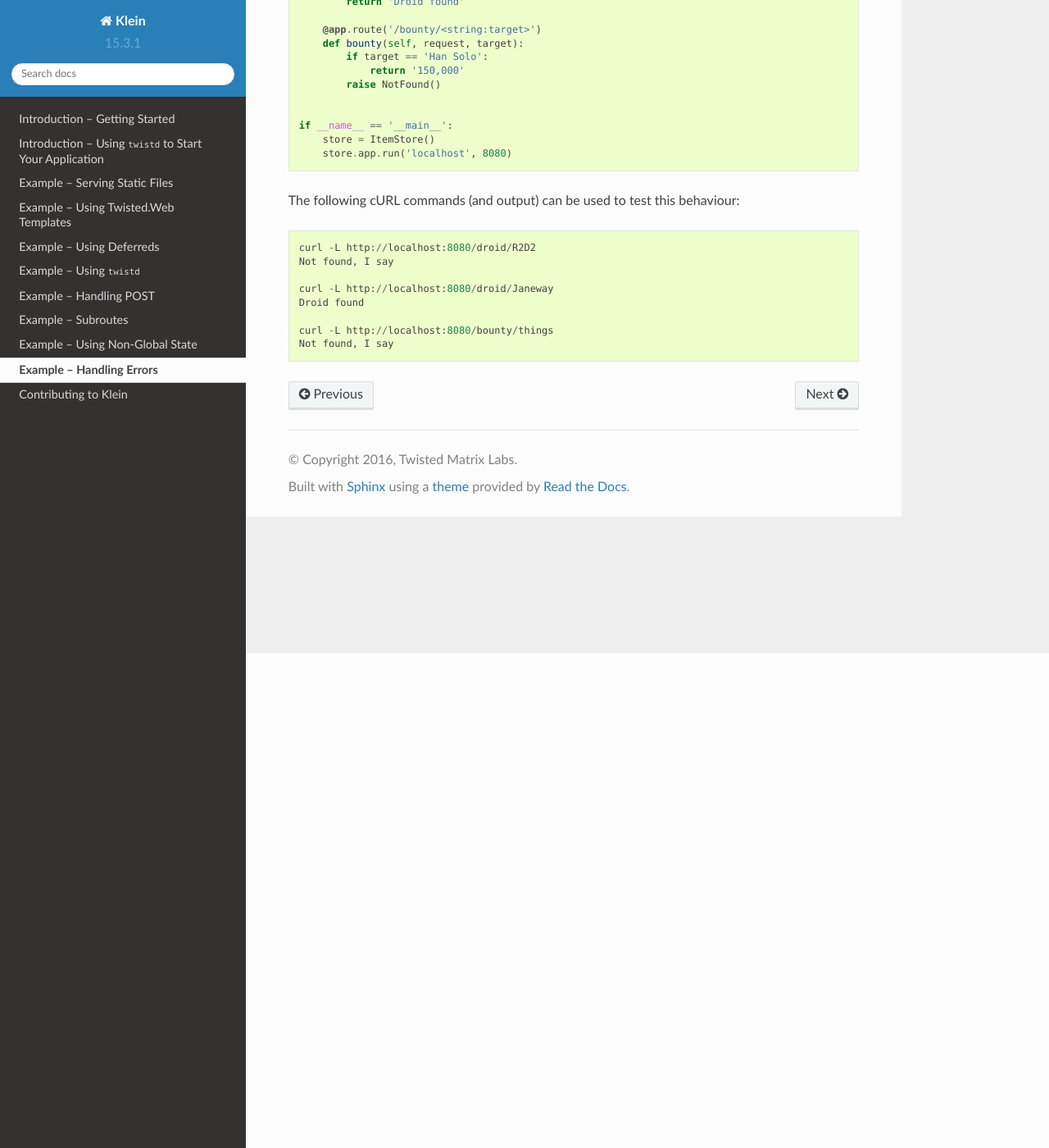
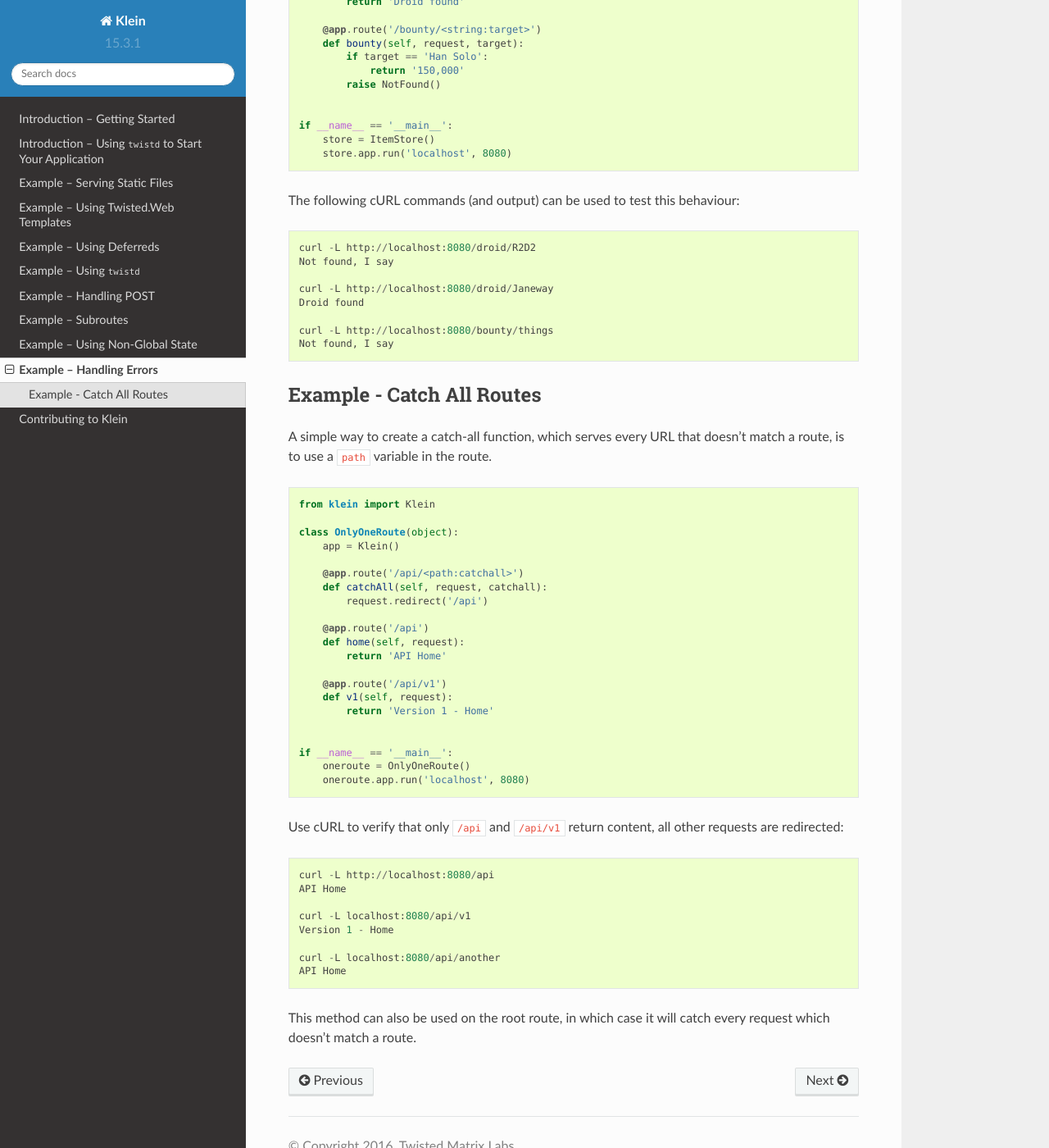
Before and after one commit to twisted/klein, a Sphinx documentation site: the page built from docs/examples/handlingerrors.rst, in a window 1280 px wide and 1400 px high, scrolled down 603 px. Shown: the whole window at 82% size. Built offline with Sphinx 7.4.7 and the Read the Docs theme 2.0.0, drawn with Linux system fonts in a browser that asks for light colours.

Commit message:
added example for "catch-all" routes

```diff
--- a/docs/examples/handlingerrors.rst
+++ b/docs/examples/handlingerrors.rst
@@ -51,3 +51,48 @@ The following cURL commands (and output) can be used to test this behaviour::
 
     curl -L http://localhost:8080/bounty/things
     Not found, I say
+
+
+Example - Catch All Routes
+==========================
+
+A simple way to create a catch-all function, which serves every URL that doesn't match a route, is to use a ``path`` variable in the route.
+
+.. code-block:: python
+
+    from klein import Klein
+
+    class OnlyOneRoute(object):
+        app = Klein()
+
+        @app.route('/api/<path:catchall>')
+        def catchAll(self, request, catchall):
+            request.redirect('/api')
+
+        @app.route('/api')
+        def home(self, request):
+            return 'API Home'
+
+        @app.route('/api/v1')
+        def v1(self, request):
+            return 'Version 1 - Home'
+
+
+    if __name__ == '__main__':
+        oneroute = OnlyOneRoute()
+        oneroute.app.run('localhost', 8080)
+
+
+Use cURL to verify that only ``/api`` and ``/api/v1`` return content, all other requests are redirected::
+
+   curl -L http://localhost:8080/api
+   API Home
+
+   curl -L localhost:8080/api/v1
+   Version 1 - Home
+
+   curl -L localhost:8080/api/another
+   API Home
+
+
+This method can also be used on the root route, in which case it will catch every request which doesn't match a route.
```
